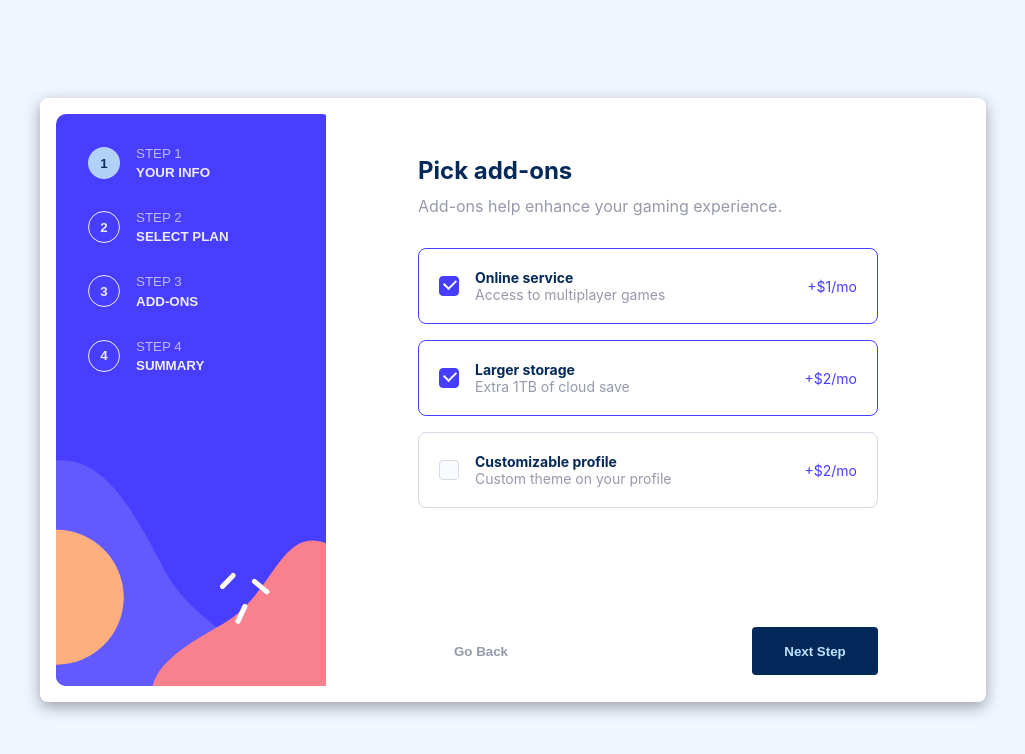
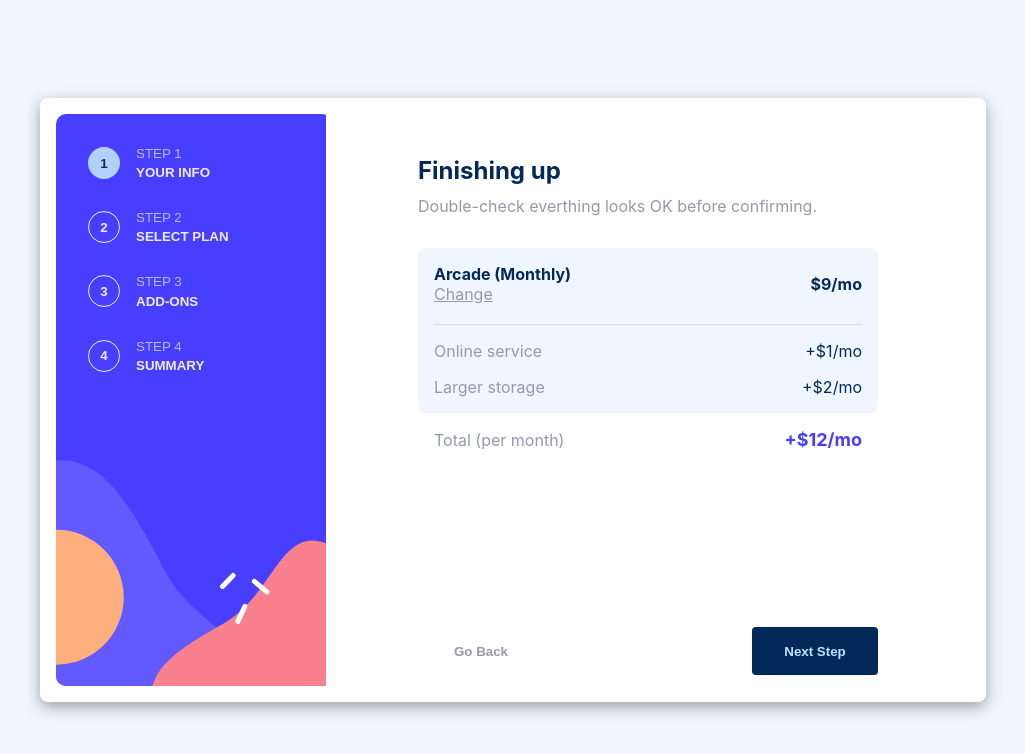
Before and after one commit to ArielGalvez/multi-step-form, a React (Create React App) app: page / in a window 1280 px wide. Shown: the top 754 px of the page, without its empty margins (127-1152 px from the left). Built offline with nearby package versions, Linux system fonts and the light colour scheme.

Commit message:
layout finish up

```diff
--- /dev/null
+++ b/src/components/FinishUp/FinishUp.tsx
@@ -0,0 +1,21 @@
+import React, { useState } from "react";
+import Form from "../Form/Form";
+import TotalDetail from "../TotalDetail/TotalDetail";
+
+type Props = {};
+
+const FinishUp = (props: Props) => {
+  const [isYearly, setIsYearly] = useState(false);
+
+
+  return (
+    <Form
+      title="Finishing up"
+      description="Double-check everthing looks OK before confirming."
+    >
+      <TotalDetail isYearly={isYearly} />
+    </Form>
+  );
+};
+
+export default FinishUp;
--- a/src/components/Layout/Layout.tsx
+++ b/src/components/Layout/Layout.tsx
@@ -1,6 +1,7 @@
 import React, { FC } from "react";
 import AddOns from "../AddOns/AddOns";
 import Button from "../Button/Button";
+import FinishUp from "../FinishUp/FinishUp";
 import PersonalInfo from "../PersonalInfo/PersonalInfo";
 import SelectPlan from "../SelectPlan/SelectPlan";
 import Steps from "../Steps/Steps";
@@ -14,7 +15,7 @@ const Layout: FC = () => {
       </nav>
       <section className="content-bg">
         <div className="content">
-          <AddOns />
+          <FinishUp />
         </div>
       </section>
       <section className="actions">
--- /dev/null
+++ b/src/components/TotalDetail/TotalDetail.tsx
@@ -0,0 +1,37 @@
+import React, { FC, ReactNode } from "react";
+import "./styles.css";
+
+type TotalDetailProps = {
+  isYearly: boolean;
+};
+
+const TotalDetail: FC<TotalDetailProps> = (props) => {
+  const { isYearly } = props;
+  return (
+    <div className="total_detail">
+      <div className="total_detail_content">
+        <div className="total_detail_header">
+          <p className="two">
+            <span>{"Arcade (Monthly)"}</span>
+            <button className="link">Change</button>
+          </p>
+          <p>{isYearly ? "$90/yr" : "$9/mo"}</p>
+        </div>
+        <div className="total_detail_body">
+          <p>Online service</p>
+          <p className="blue">{isYearly ? "+$10/yr" : "+$1/mo"}</p>
+        </div>
+        <div className="total_detail_body">
+          <p>Larger storage</p>
+          <p className="blue">{isYearly ? "+$20/yr" : "+$2/mo"}</p>
+        </div>
+      </div>
+      <div className="total_detail_result">
+        <p>{`Total ${isYearly ? "(per year)" : "(per month)"}`}</p>
+        <p className="purple">{isYearly ? "+$120/yr" : "+$12/mo"}</p>
+      </div>
+    </div>
+  );
+};
+
+export default TotalDetail;
--- /dev/null
+++ b/src/components/TotalDetail/styles.css
@@ -0,0 +1,65 @@
+.total_detail {
+  width: 100%;
+  color: var(--Cool-gray);
+}
+
+.total_detail_content {
+  width: 100%;
+  padding: 16px;
+  background-color: var(--Magnolia);
+  border-radius: 8px;
+  display: flex;
+  flex-direction: column;
+  gap: 16px;
+}
+
+.total_detail_header {
+  display: flex;
+  justify-content: space-between;
+  align-items: center;
+  border-bottom: 1px solid var(--Light-gray);
+  padding-bottom: 20px;
+  color: var(--Marine-blue);
+  font-weight: 700;
+}
+
+.total_detail_header .two{
+  display: flex;
+  flex-direction: column;
+  align-items: flex-start;
+}
+
+.total_detail_body {
+  display: flex;
+  justify-content: space-between;
+  align-items: center;
+}
+
+.total_detail_result {
+  display: flex;
+  justify-content: space-between;
+  align-items: center;
+  padding: 16px 16px 0 16px;
+}
+
+.link {
+  all: unset;
+  cursor: pointer;
+  text-decoration: underline;
+  color: var(--Cool-gray);
+  font-weight: normal;
+}
+
+.link:hover {
+  color: var(--Purplish-blue);
+}
+
+.blue {
+  color: var(--Marine-blue);
+}
+
+.purple {
+  color: var(--Purplish-blue);
+  font-weight: 700;
+  font-size: 18px;
+}
```
